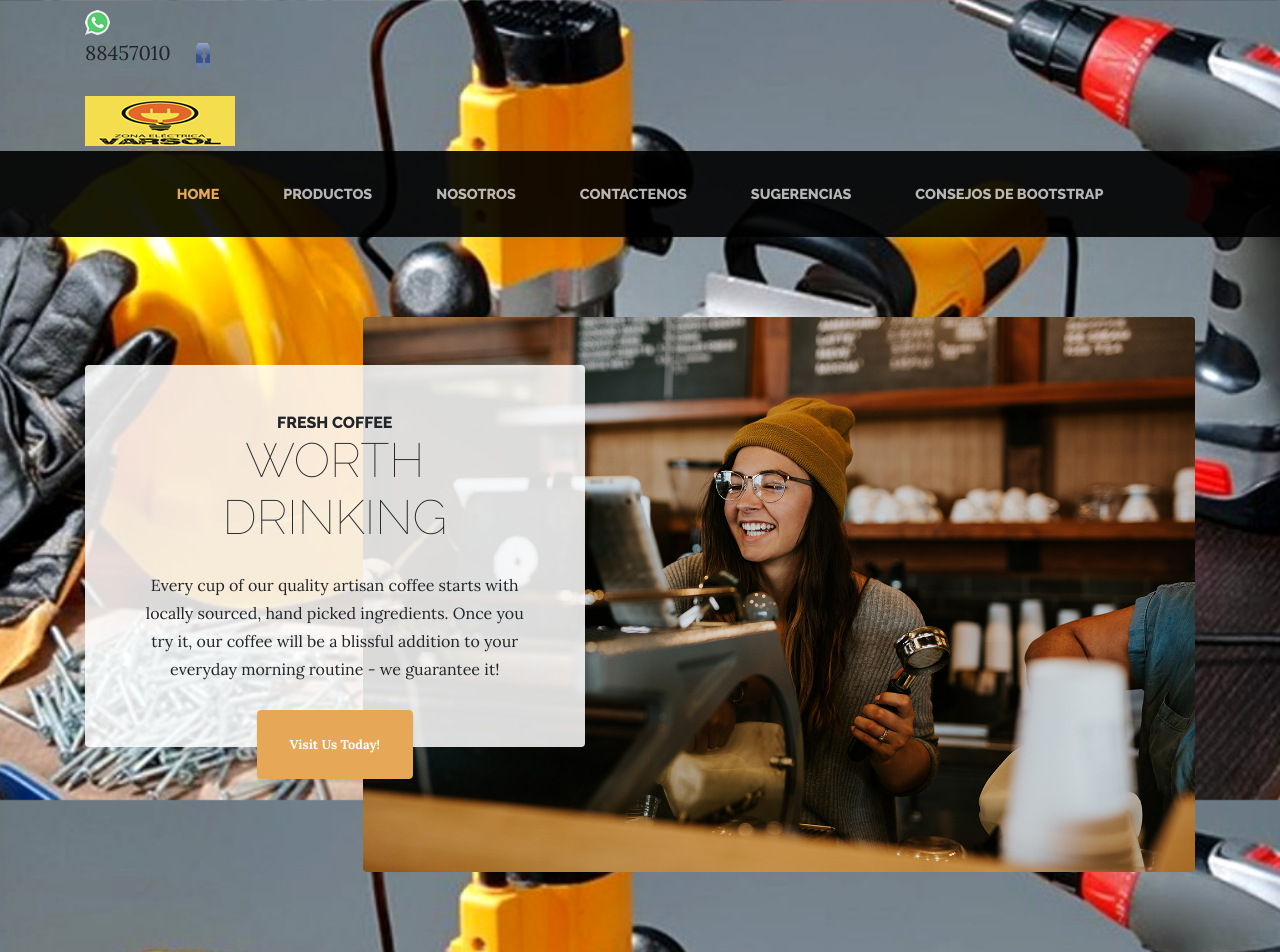
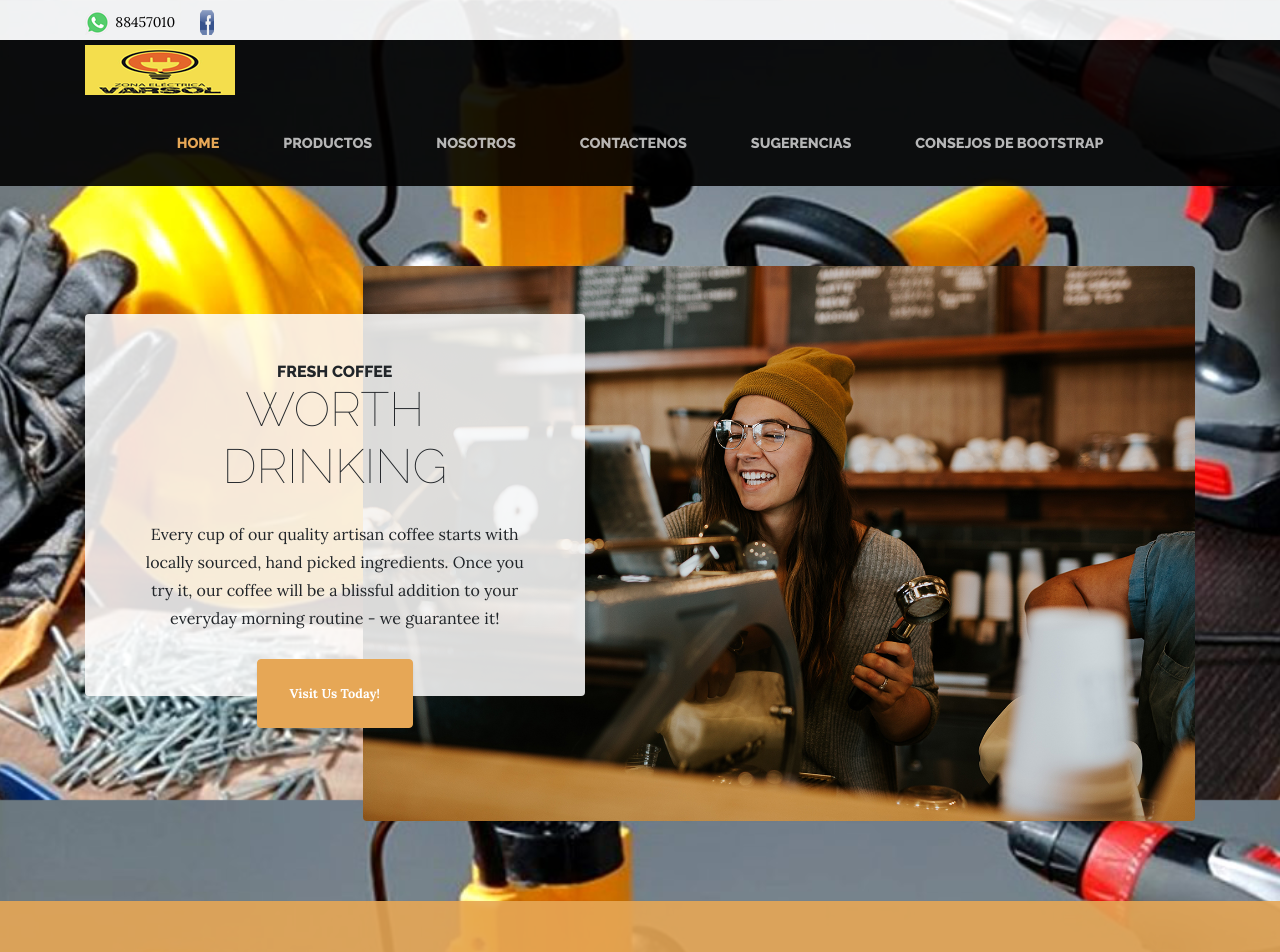
Before and after one commit to Roxer15/Investigaci-n, a plain HTML site: page Trabajo de Investigación Boostrap/Sitio Web/index.html in a window 1280 px wide. Shown: the top 952 px of the page. Drawn offline with Linux system fonts and the light colour scheme; files whose address does not match are found by name.

Commit message:
Add files via upload

```diff
--- a/Trabajo de Investigación Boostrap/Sitio Web/css/business-casual.css
+++ b/Trabajo de Investigación Boostrap/Sitio Web/css/business-casual.css
@@ -29,7 +29,20 @@
 .text-faded {
   color: rgba(255, 255, 255, 0.3);
 }
-
+#contenedor{
+  background-color: rgba(0, 0, 0, 0.9);
+}
+#redes{
+  display: inline;
+  color: black ;
+  font-size: 70%;
+}
+#topbar{
+  background-color: rgba(255, 255, 255, 0.9);
+}
+#ub-redes{
+  align-content: right;
+}
 .site-heading {
   margin-top: 5rem;
   margin-bottom: 5rem;
```
